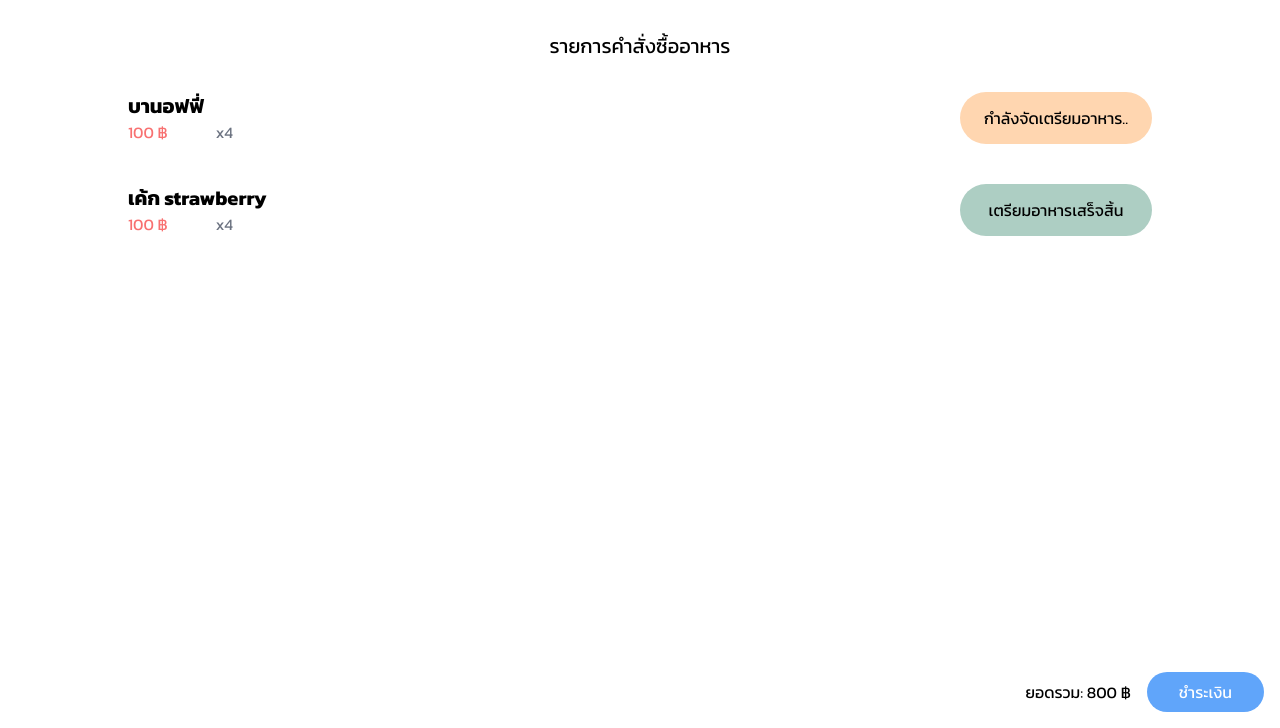
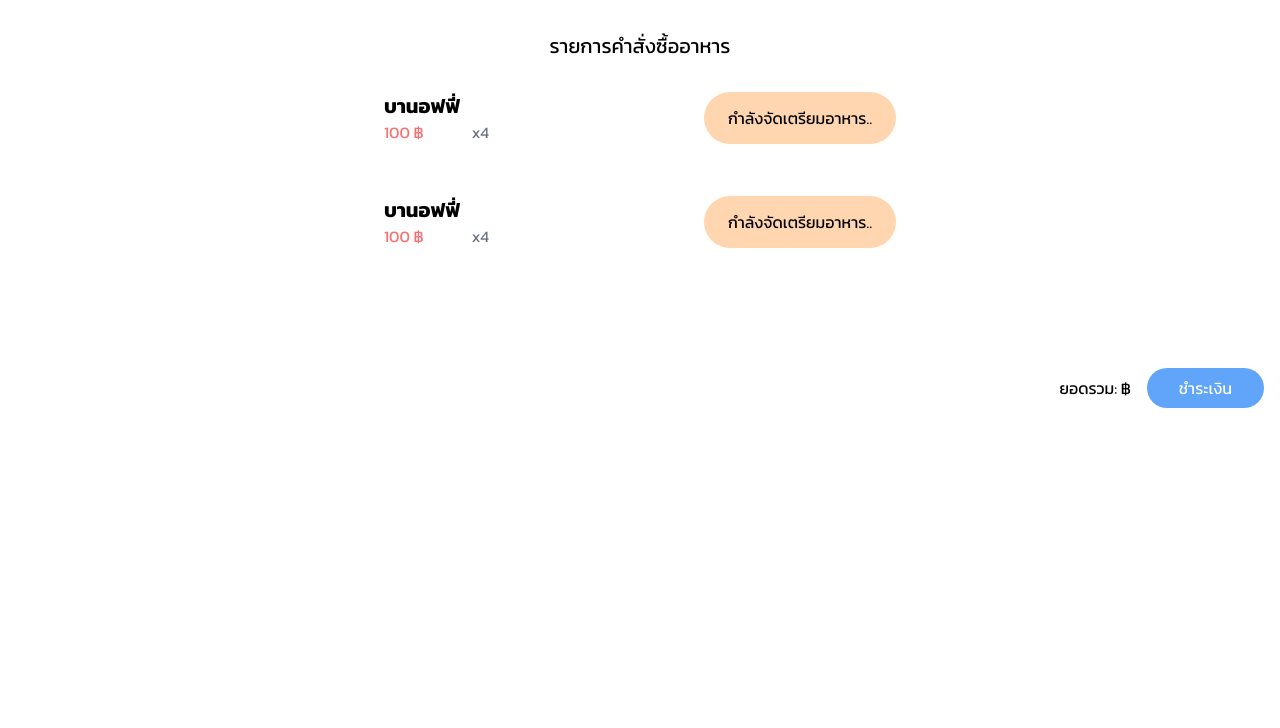
Before and after one commit to PichayaPhatcharoen/Webpro-project, a PHP site: page /cus_order.php?tableNum=1 in a window 1280 px wide. Shown: the part 72-800 px from the top of the page. Run offline with PHP 8.4, Linux system fonts and the light colour scheme; data that the repository does not hold is empty.

Commit message:
linking reviewpage

```diff
--- a/2_order/cus_order.php
+++ b/2_order/cus_order.php
@@ -37,14 +37,12 @@
         </div>
     </nav>
 
-    <div class="mx-auto max-w-screen-lg ml:auto mb-10">
     <h1 class="text-center pt-8 pb-8 text-xl">รายการคำสั่งซื้ออาหาร</h1>
+    <div class="grid grid-rows-2 justify-around gap-3">
 
-
-
-        <div class="item_1 container flex justify-around lg:justify-between mb-10">
-            <div>
-                <div class="flex flex-col">
+        <div class="item_1  grid grid-cols-2  mb-10">
+            <div class="">
+                <div class="flex flex-col mx-16">
                     <div id="Item"><p class="font-bold text-xl">บานอฟฟี่</p></div>
                     <div id="price" class="text-md flex flex-row gap-12">
                         <p id="price" class="text-red-400">100 ฿</p>
@@ -52,37 +50,49 @@
                     </div>
                 </div>
             </div>
-            <div class="pl-4 pr-4 flex items-center justify-center bg-status-prep rounded-full w-32 sm:w-48">
-                <div id="status">กำลังจัดเตรียมอาหาร..</div>
+            <div id="status" class="mx-16 pr-4 flex items-center justify-center bg-status-prep rounded-full w-32 sm:w-48">
+                <div class="pl-4">กำลังจัดเตรียมอาหาร..</div>
             </div>
         </div>
-        <div class="item_2 container flex justify-around lg:justify-between mb-10">
-            <div>
-                <div class="flex flex-col">
-                    <div id="Item"><p class="font-bold text-xl">เค้ก strawberry</p></div>
-                    <div id="price amo" class="text-md flex flex-row gap-12">
+        <div class="item_1  grid grid-cols-2  mb-10">
+            <div class="">
+                <div class="flex flex-col mx-16">
+                    <div id="Item"><p class="font-bold text-xl">บานอฟฟี่</p></div>
+                    <div id="price" class="text-md flex flex-row gap-12">
                         <p id="price" class="text-red-400">100 ฿</p>
                         <p id="amount" class="text-gray-500">x4</p>
                     </div>
                 </div>
             </div>
-            <div class="pl-4 pr-4 flex items-center justify-center bg-status-done rounded-full w-32 sm:w-48">
-                <div id="status">เตรียมอาหารเสร็จสิ้น</div>
+            <div id="status" class="mx-16 pr-4 flex items-center justify-center bg-status-prep rounded-full w-32 sm:w-48">
+                <div class="pl-4">กำลังจัดเตรียมอาหาร..</div>
             </div>
         </div>
 
 
     </div>
-    <footer class=" fixed bottom-0 left-0 right-0 p-4 flex justify-end items-center">
-        <p class="mr-4">ยอดรวม: 800 ฿</p>
+
+    <div class="my-20 mx-4 flex flex-row items-center justify-end">
+        <div>
+            <p class="mr-4">ยอดรวม: ฿</p>
+        </div>
         <button onclick="showPopup()" class="bg-blue-400 hover:bg-blue-500 text-white py-2 px-8 rounded-full">ชำระเงิน</button>
-    </footer>
+    </div>
+
+
+    <!-- <div class="my-20 mr-14 flex gap-8 flex- row items-center justify-end" >
+      <div class="">ราคารวม : <span id="sub-total"><?php echo $totalprice?></span> ฿</div>
+      <button onclick="cartemptycheck()" class="btn w-32 bg-pink-200 rounded-2xl p-2">ยืนยัน</button>
+    </div> -->
+
 
     <div class="fixed top-0 left-0 right-0 bottom-0 bg-gray-900 bg-opacity-50 flex justify-center items-center hidden" id="popup-overlay">
         <div class="bg-white rounded-lg p-20 shadow-lg">
             <p class="text-center mb-4">กรุณารอสักครู่ . . . </p>
             <button onclick="hidePopup()" class="bg-blue-400 hover:bg-blue-500 text-white py-2 px-8 rounded-full">ยืนยัน</button>
         </div>
+    </div>
+
     <script>
         function showPopup() {
             document.getElementById("popup-overlay").classList.remove("hidden");
--- a/5_reviewpage/review.php
+++ b/5_reviewpage/review.php
@@ -39,7 +39,7 @@
 <div class="bg-reviewpage md:mx-auto mb-10">
     <h1 class="text-center pt-8 pb-8 text-xl">รีวิวร้านอาหาร</h1>
     <div class="justify-center items-center mx-20 my-50 ">
-        <form id="reviewForm" action="submit_review.php" method="post" enctype="multipart/form-data">
+    <form id="reviewForm" action="submit_review.php?tableNum=<?php echo $_GET['tableNum']; ?>" method="post" enctype="multipart/form-data">
             <input type="text" class="border border-gray-900 rounded px-3 my-5" name="name" placeholder="ชื่อของท่าน" required><br>
             <div class="relative bg-text-area px-8 py-8 rounded-lg">
                 <textarea name="reviewText" class="px-3 py-1 rounded w-full h-full bg-text-area" placeholder="ร้านนี้อาหารอร่อยม้าก !" rows="8" required></textarea><br>
--- a/5_reviewpage/submit_review.php
+++ b/5_reviewpage/submit_review.php
@@ -1,4 +1,5 @@
 <?php
+    $tableNum = $_GET['tableNum'];
 if ($_SERVER['REQUEST_METHOD'] === 'POST') {
     $name = $_POST['name'];
     $reviewText = $_POST['reviewText'];
@@ -18,7 +19,8 @@ if ($_SERVER['REQUEST_METHOD'] === 'POST') {
     $stmt = $pdo->prepare('INSERT INTO reviews (name, review_text, photo_url) VALUES (?, ?, ?)');
     $stmt->execute([$name, $reviewText, $photoUrl]);
 
-    header('Location: review.php');
+    header('Location: review.php?tableNum=' . $tableNum);
+
     exit();
 }
 ?>
```
Also changed, not shown: 5_reviewpage/uploads/พุดดิ้งเบอร์รี่คัสตาร์ด.png (added), 5_reviewpage/uploads/มอคค่า.png (added). Lines whose indentation alone changed are shown as unchanged.
